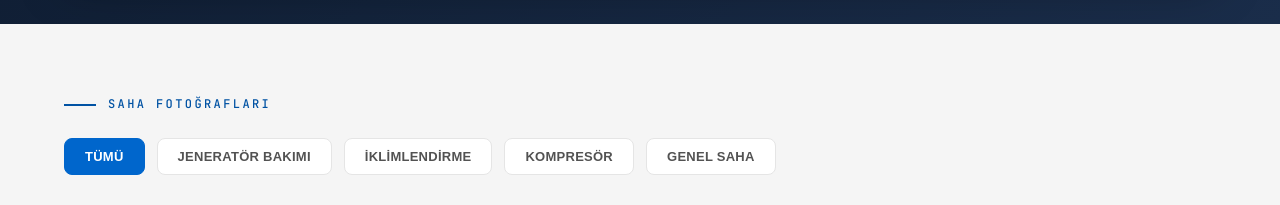
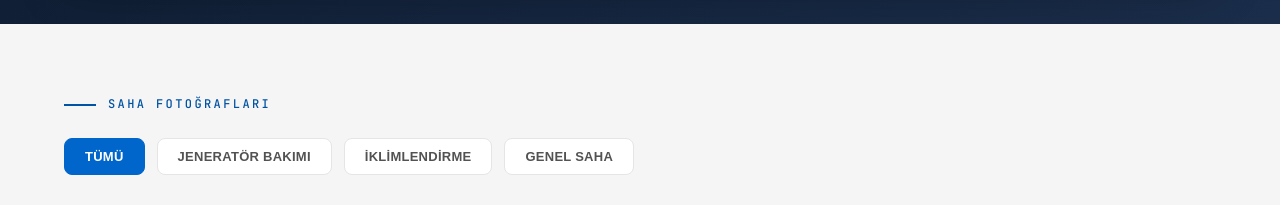
Before and after one commit to lutfuefe/sihamed-new-1, a Next.js app: page / in a window 1280 px wide. Shown: the part 3140-3345 px from the top of the page. Built offline with nearby package versions, Linux system fonts and the light colour scheme.

Commit message:
Kompresör filtresini kaldır ve görseli genel sahaya taşı
Saha fotoğrafları filtrelerinden Kompresör sekmesini kaldırdım. İlgili görselin kategorisini Genel Saha olarak güncelleyip aynı içerikte erişilebilir bıraktım.

Made-with: Cursor

```diff
--- a/components/ActivitiesSection.jsx
+++ b/components/ActivitiesSection.jsx
@@ -6,7 +6,7 @@ import styles from './ActivitiesSection.module.css';
 export default function ActivitiesSection() {
   const [activeFilter, setActiveFilter] = useState('TÜMÜ');
 
-  const filters = ['TÜMÜ', 'JENERATÖR BAKIMI', 'İKLİMLENDİRME', 'KOMPRESÖR', 'GENEL SAHA'];
+  const filters = ['TÜMÜ', 'JENERATÖR BAKIMI', 'İKLİMLENDİRME', 'GENEL SAHA'];
 
   const activities = [
     {
@@ -27,7 +27,7 @@ export default function ActivitiesSection() {
     {
       image: '/images/galeri/kompresor-bakim.jpg',
       title: 'Jeneratör sistemleri',
-      category: 'KOMPRESÖR'
+      category: 'GENEL SAHA'
     },
     {
       image: '/images/galeri/iklimlendirme-1.jpg',
```
